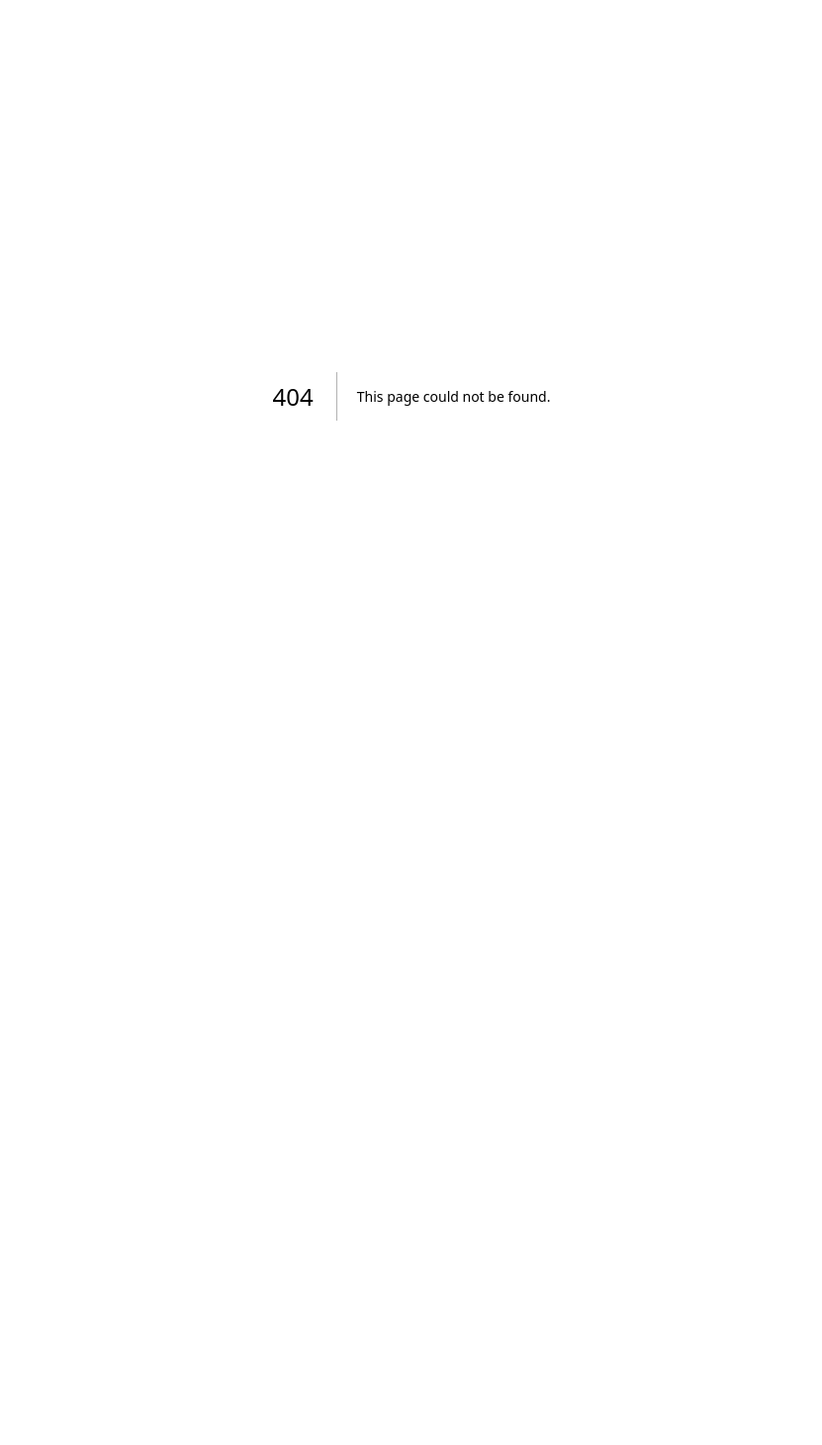
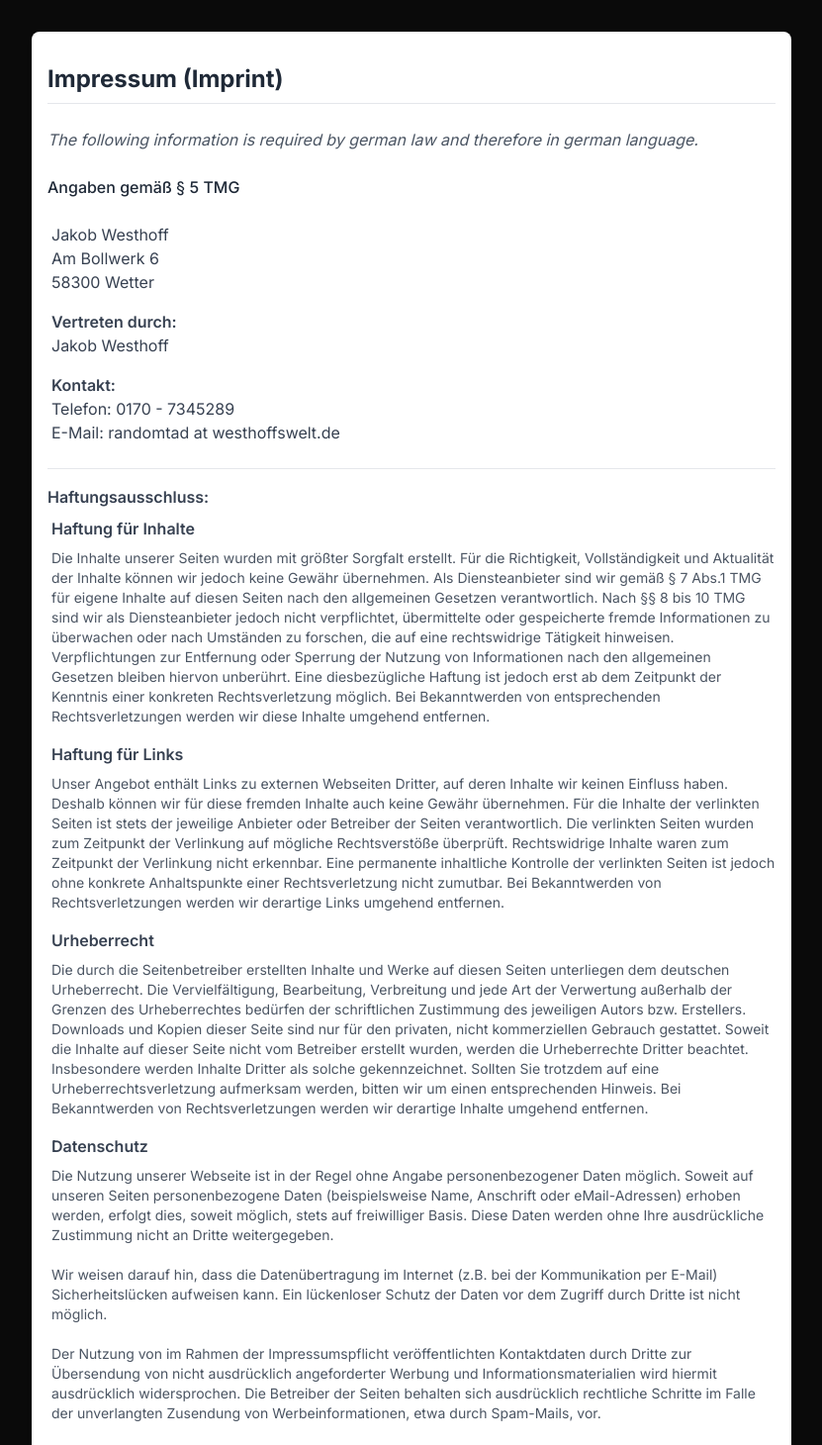
Before and after one commit to jakobwesthoff/random-tad, a Next.js app: page /imprint in a window 1280 px wide. Before the commit this address had no page. Shown: the top 1460 px of the page at 99% size, without its empty margins (224-1055 px from the left). Before the commit the page ends 800 px from the top, so only its background shows below. Built offline with nearby package versions, Linux system fonts and the light colour scheme.

Commit message:
Add imprint/impressum, required by german law
I am quite sure, for a site like this it is not required, but you never
know ;). Better safe then sorry.

This commit is only part of the published version not the development
one.

```diff
--- /dev/null
+++ b/app/imprint/page.tsx
@@ -0,0 +1,116 @@
+export default function Imprint() {
+  return (
+    <div className="max-w-3xl mx-auto px-4 py-8 bg-white shadow-md rounded-lg my-8">
+      <h1 className="text-2xl font-bold text-gray-800 mb-6 pb-2 border-b border-gray-200">
+        Impressum (Imprint)
+      </h1>
+
+      <div className="text-gray-600 mb-6 italic">
+        <p>The following information is required by german law and therefore in german language.</p>
+      </div>
+
+      <div className="space-y-6 text-gray-700">
+        <p className="font-medium text-gray-800">Angaben gemäß § 5 TMG</p>
+
+        <div className="ml-1">
+          <p className="mb-4">
+            Jakob Westhoff<br />
+            Am Bollwerk 6<br />
+            58300 Wetter<br />
+          </p>
+
+          <p className="mb-4">
+            <span className="font-semibold">Vertreten durch: </span><br />
+            Jakob Westhoff<br />
+          </p>
+
+          <p className="mb-4">
+            <span className="font-semibold">Kontakt: </span><br />
+            Telefon: 0170 - 7345289<br />
+            E-Mail: randomtad at westhoffswelt.de
+          </p>
+        </div>
+
+        <div className="border-t border-gray-200 pt-4">
+          <p className="font-semibold mb-2">Haftungsausschluss:</p>
+
+          <div className="ml-1 space-y-4">
+            <div>
+              <p className="font-semibold mb-2">Haftung für Inhalte</p>
+              <p className="text-sm text-gray-600">
+                Die Inhalte unserer Seiten wurden mit größter Sorgfalt erstellt. Für
+                die Richtigkeit, Vollständigkeit und Aktualität der Inhalte können wir
+                jedoch keine Gewähr übernehmen. Als Diensteanbieter sind wir gemäß §
+                7 Abs.1 TMG für eigene Inhalte auf diesen Seiten nach den allgemeinen
+                Gesetzen verantwortlich. Nach §§ 8 bis 10 TMG sind wir als Diensteanbieter
+                jedoch nicht verpflichtet, übermittelte oder gespeicherte fremde Informationen
+                zu überwachen oder nach Umständen zu forschen, die auf eine rechtswidrige
+                Tätigkeit hinweisen. Verpflichtungen zur Entfernung oder Sperrung der
+                Nutzung von Informationen nach den allgemeinen Gesetzen bleiben hiervon
+                unberührt. Eine diesbezügliche Haftung ist jedoch erst ab dem Zeitpunkt
+                der Kenntnis einer konkreten Rechtsverletzung möglich. Bei Bekanntwerden
+                von entsprechenden Rechtsverletzungen werden wir diese Inhalte umgehend
+                entfernen.
+              </p>
+            </div>
+
+            <div>
+              <p className="font-semibold mb-2">Haftung für Links</p>
+              <p className="text-sm text-gray-600">
+                Unser Angebot enthält Links zu externen Webseiten Dritter, auf deren
+                Inhalte wir keinen Einfluss haben. Deshalb können wir für diese fremden
+                Inhalte auch keine Gewähr übernehmen. Für die Inhalte der verlinkten
+                Seiten ist stets der jeweilige Anbieter oder Betreiber der Seiten verantwortlich.
+                Die verlinkten Seiten wurden zum Zeitpunkt der Verlinkung auf mögliche
+                Rechtsverstöße überprüft. Rechtswidrige Inhalte waren zum Zeitpunkt der
+                Verlinkung nicht erkennbar. Eine permanente inhaltliche Kontrolle der
+                verlinkten Seiten ist jedoch ohne konkrete Anhaltspunkte einer Rechtsverletzung
+                nicht zumutbar. Bei Bekanntwerden von Rechtsverletzungen werden wir derartige
+                Links umgehend entfernen.
+              </p>
+            </div>
+
+            <div>
+              <p className="font-semibold mb-2">Urheberrecht</p>
+              <p className="text-sm text-gray-600">
+                Die durch die Seitenbetreiber erstellten Inhalte und Werke auf diesen
+                Seiten unterliegen dem deutschen Urheberrecht. Die Vervielfältigung,
+                Bearbeitung, Verbreitung und jede Art der Verwertung außerhalb der Grenzen
+                des Urheberrechtes bedürfen der schriftlichen Zustimmung des jeweiligen
+                Autors bzw. Erstellers. Downloads und Kopien dieser Seite sind nur für
+                den privaten, nicht kommerziellen Gebrauch gestattet. Soweit die Inhalte
+                auf dieser Seite nicht vom Betreiber erstellt wurden, werden die Urheberrechte
+                Dritter beachtet. Insbesondere werden Inhalte Dritter als solche gekennzeichnet.
+                Sollten Sie trotzdem auf eine Urheberrechtsverletzung aufmerksam werden,
+                bitten wir um einen entsprechenden Hinweis. Bei Bekanntwerden von Rechtsverletzungen
+                werden wir derartige Inhalte umgehend entfernen.
+              </p>
+            </div>
+
+            <div>
+              <p className="font-semibold mb-2">Datenschutz</p>
+              <p className="text-sm text-gray-600">
+                Die Nutzung unserer Webseite ist in der Regel ohne Angabe personenbezogener
+                Daten möglich. Soweit auf unseren Seiten personenbezogene Daten (beispielsweise
+                Name, Anschrift oder eMail-Adressen) erhoben werden, erfolgt dies, soweit
+                möglich, stets auf freiwilliger Basis. Diese Daten werden ohne Ihre ausdrückliche
+                Zustimmung nicht an Dritte weitergegeben.
+                <br /><br />
+                Wir weisen darauf hin, dass die Datenübertragung im Internet (z.B. bei
+                der Kommunikation per E-Mail) Sicherheitslücken aufweisen kann. Ein lückenloser
+                Schutz der Daten vor dem Zugriff durch Dritte ist nicht möglich.
+                <br /><br />
+                Der Nutzung von im Rahmen der Impressumspflicht veröffentlichten Kontaktdaten
+                durch Dritte zur Übersendung von nicht ausdrücklich angeforderter Werbung
+                und Informationsmaterialien wird hiermit ausdrücklich widersprochen.
+                Die Betreiber der Seiten behalten sich ausdrücklich rechtliche Schritte
+                im Falle der unverlangten Zusendung von Werbeinformationen, etwa durch
+                Spam-Mails, vor.
+              </p>
+            </div>
+          </div>
+        </div>
+      </div>
+    </div>
+  );
+}
--- a/app/page.tsx
+++ b/app/page.tsx
@@ -182,6 +182,11 @@ export default function Home() {
             className="text-blue-700 hover:text-blue-500 transition-colors"
           >
             MrJakob
+          </a>{" | "}<a
+            href="/imprint"
+            className="hover:text-blue-500 transition-colors"
+          >
+            Impressum
           </a>
         </div>
       </div>
```
